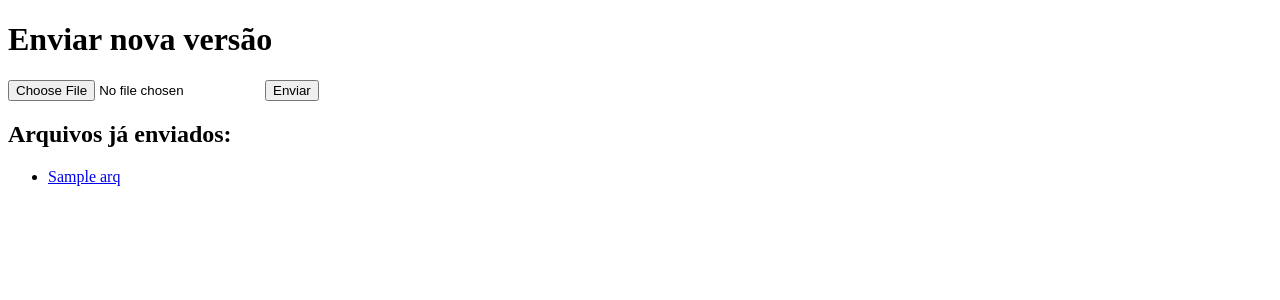
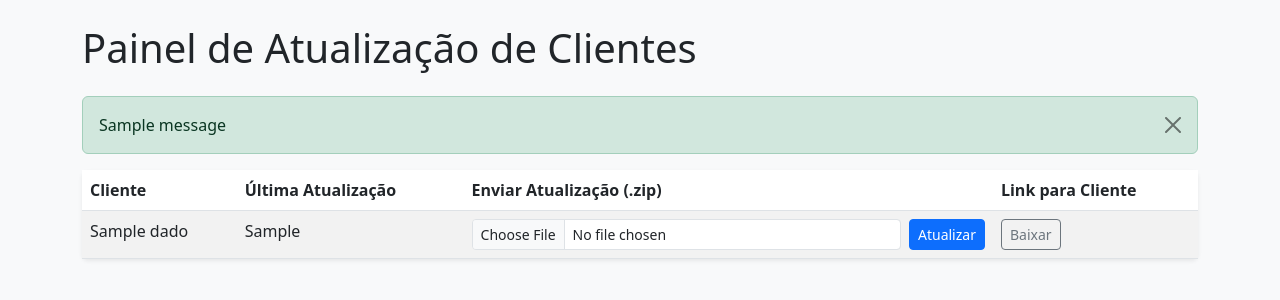
Before and after one commit to blackingbrbr23/atualiza-o-sistema, a Flask app: template templates/index.html in a window 1280 px wide. Shown: the top 300 px of the page. Run offline with Flask 3, Linux system fonts and the light colour scheme; the template is opened without the code that fills it: most values are stand-ins (such as "Sample title", 1, 10 or a date in 2020); one stand-in notice (Sample message) is shown.

Commit message:
Update index.html

```diff
--- a/templates/index.html
+++ b/templates/index.html
@@ -1,18 +1,55 @@
-<!doctype html>
-<html>
-<head><title>Painel de Atualizações</title></head>
-<body>
-  <h1>Enviar nova versão</h1>
-  <form action="/upload" method="post" enctype="multipart/form-data">
-    <input type="file" name="arquivo" required>
-    <input type="submit" value="Enviar">
-  </form>
+<!DOCTYPE html>
+<html lang="pt-br">
+<head>
+  <meta charset="UTF-8" />
+  <meta name="viewport" content="width=device-width, initial-scale=1" />
+  <title>Painel de Atualização</title>
+  <link href="https://cdn.jsdelivr.net/npm/bootstrap@5.3.0/dist/css/bootstrap.min.css" rel="stylesheet" />
+</head>
+<body class="bg-light">
+  <div class="container py-4">
+    <h1 class="mb-4">Painel de Atualização de Clientes</h1>
 
-  <h2>Arquivos já enviados:</h2>
-  <ul>
-    {% for arq in arquivos %}
-      <li><a href="{{ url_for('static', filename='atualizacoes/' + arq) }}">{{ arq }}</a></li>
-    {% endfor %}
-  </ul>
+    {% with messages = get_flashed_messages(with_categories=true) %}
+      {% if messages %}
+        {% for category, msg in messages %}
+          <div class="alert alert-{{category}} alert-dismissible fade show" role="alert">
+            {{ msg }}
+            <button type="button" class="btn-close" data-bs-dismiss="alert" aria-label="Close"></button>
+          </div>
+        {% endfor %}
+      {% endif %}
+    {% endwith %}
+
+    <table class="table table-striped table-hover bg-white rounded shadow-sm">
+      <thead>
+        <tr>
+          <th>Cliente</th>
+          <th>Última Atualização</th>
+          <th>Enviar Atualização (.zip)</th>
+          <th>Link para Cliente</th>
+        </tr>
+      </thead>
+      <tbody>
+        {% for cliente_id, dados in clientes.items() %}
+          <tr>
+            <td>{{ dados.nome }}</td>
+            <td>{{ dados.ultima_atualizacao }}</td>
+            <td>
+              <form action="{{ url_for('upload', cliente_id=cliente_id) }}" method="post" enctype="multipart/form-data" class="d-flex align-items-center">
+                <input type="file" name="arquivo" accept=".zip" class="form-control form-control-sm me-2" required />
+                <button type="submit" class="btn btn-primary btn-sm">Atualizar</button>
+              </form>
+            </td>
+            <td>
+              <a href="{{ url_for('baixar_atualizacao', cliente_id=cliente_id) }}" target="_blank" class="btn btn-outline-secondary btn-sm">Baixar</a>
+            </td>
+          </tr>
+        {% endfor %}
+      </tbody>
+    </table>
+  </div>
+
+  <script src="https://cdn.jsdelivr.net/npm/bootstrap@5.3.0/dist/js/bootstrap.bundle.min.js"></script>
 </body>
 </html>
```
